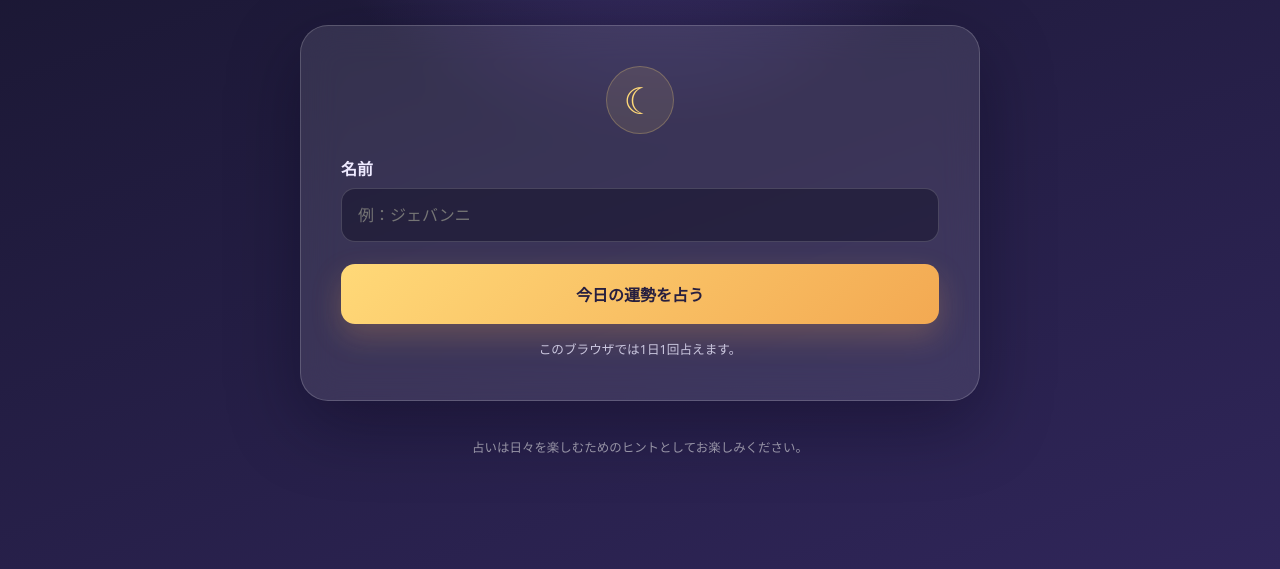
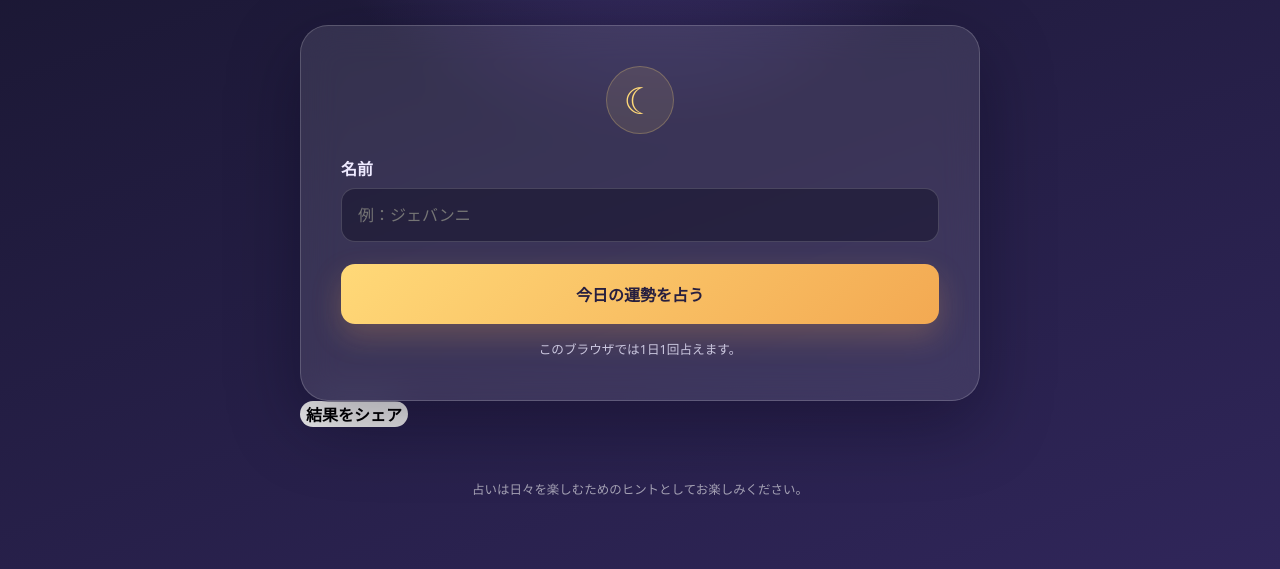
Before and after one commit to takeryo0o/rakki-uranai, a plain HTML site: page index.html in a window 1280 px wide. Shown: the part 231-800 px from the top of the page. Drawn offline with Linux system fonts and the light colour scheme.

Commit message:
index.html

```diff
--- a/index.html
+++ b/index.html
@@ -76,6 +76,14 @@
       </div>
     </section>
 
+    <div class="share-area">
+  <button id="shareResultButton" class="share-button" type="button">
+    結果をシェア
+  </button>
+
+  <p id="shareStatus"></p>
+</div>
+
 <footer>
   <p>
     <button id="retryFortuneButton" class="secret-retry-button" type="button">
```
